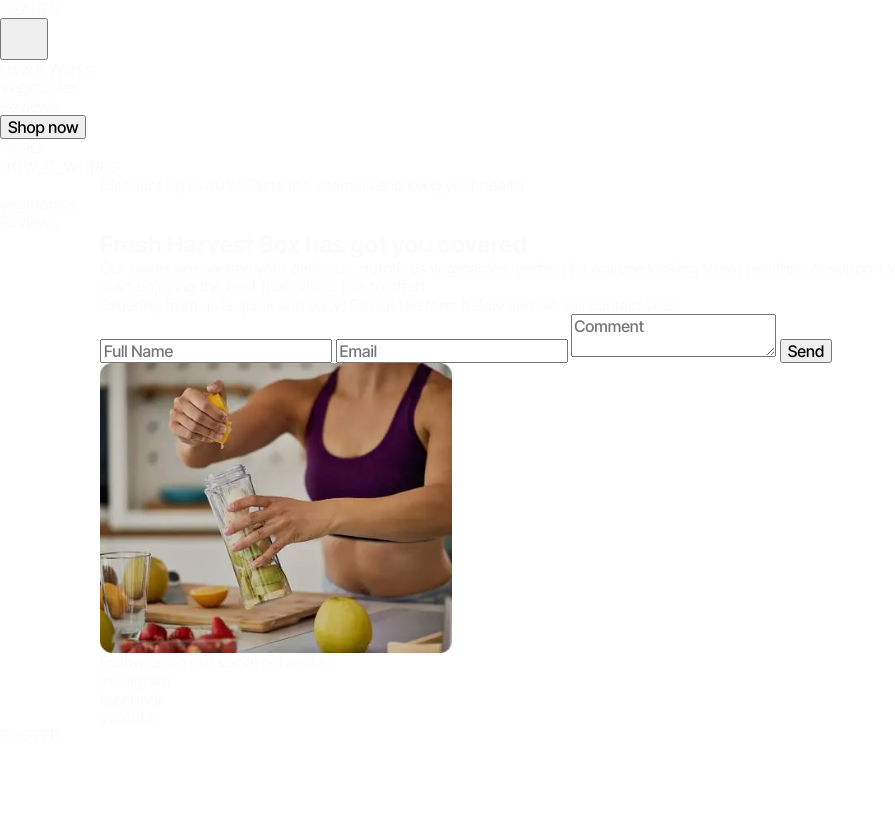
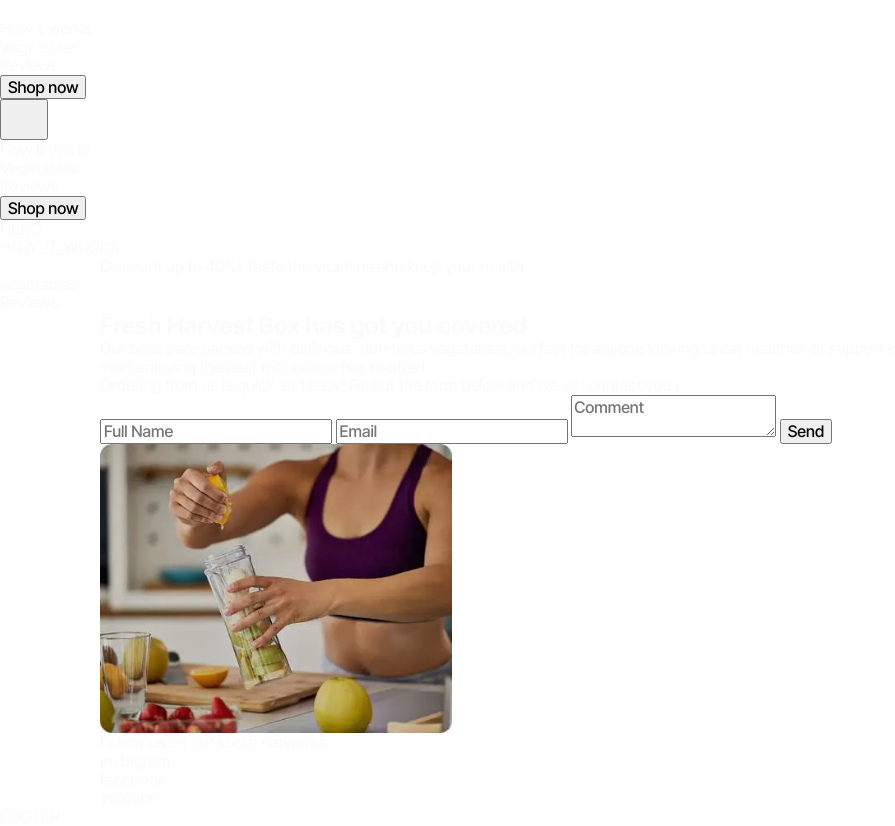
Before and after one commit to Iryna-Novikova/goit_markup_team_project, a plain HTML site: page index.html in a window 1280 px wide. Shown: the whole page, without its empty margins (0-895 px from the left). Before the commit the page ends 800 px from the top, so only its background shows below. Drawn offline with nearby package versions, Linux system fonts and the light colour scheme.

Commit message:
Deploying to gh-pages from @ Iryna-Novikova/goit_markup_team_project@007971c2a0fcf8cd02af64ee709bfceca3528983 🚀

```diff
--- a/index.html
+++ b/index.html
@@ -28,7 +28,22 @@
 
   <body>
     <header class="header">
-HEADER
+  <div class="logo">
+    <a href="" class="logo-link">
+      <svg class="header-logo" width="168" height="16">
+        <use href="../img/icons.svg#icon-logo"></use>
+      </svg>
+    </a>
+  </div>
+
+  <nav class="header-nav">
+    <ul class="nav-list">
+      <li><a class="nav-link" href="#how-it-works">How it works</a></li>
+      <li><a class="nav-link" href="#vegetables">Vegetables</a></li>
+      <li><a class="nav-link" href="#reviews">Reviews</a></li>
+    </ul>
+  </nav>
+  <button class="shop-btn" type="button">Shop now</button>
 </header>
 
     <div class="backdrop is-open" data-menu>
```
